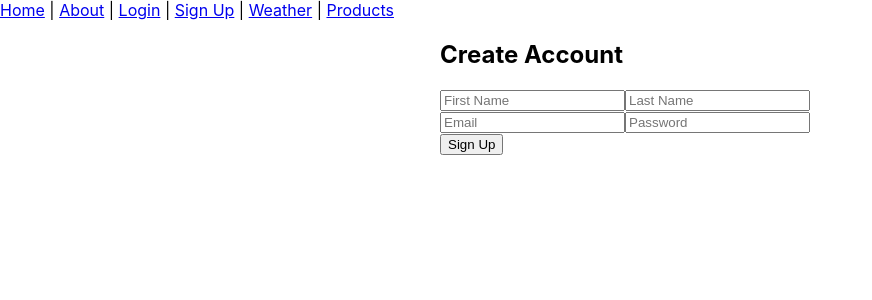
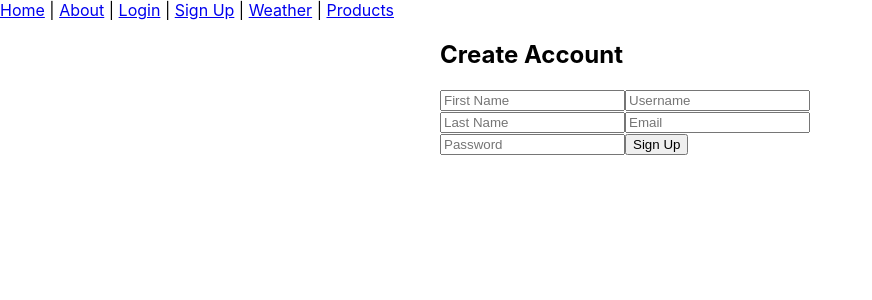
Before and after one commit to LandinMohr/SOFT121, a React (Create React App) app in the folder client-app/: page /signup in a window 1280 px wide. Shown: the top 300 px of the page, without its empty margins (0-872 px from the left). Built offline with nearby package versions, Linux system fonts and the light colour scheme.

Commit message:
added username to code to SQL with take the thingy

```diff
--- a/client-app/src/src/Signup.js
+++ b/client-app/src/src/Signup.js
@@ -2,6 +2,7 @@ import React, { useState } from 'react';
 
 function Signup() {
   const [form, setForm] = useState({
+    username: '',
     email: '',
     password: '',
     firstName: '',
@@ -58,7 +59,14 @@ function Signup() {
           onChange={handleChange}
           required
         />
-
+        <input
+          type="text"
+          name="username"
+          placeholder="Username"
+          value={form.username}
+          onChange={handleChange}
+          required
+        />
         <input
           type="text"
           name="lastName"
```
Also changed, not shown: 1 other file (tests, documents, lock files or other folders).
